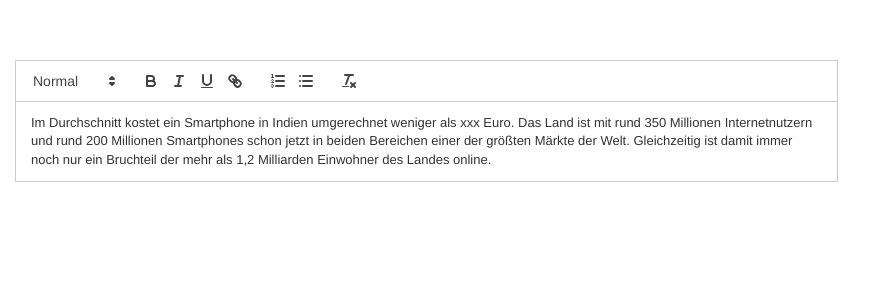
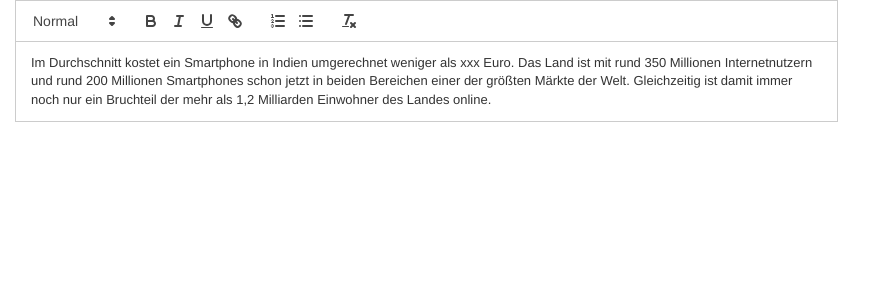
Before and after one commit to martinvirtel/tickertools-hackathon-kontextmaschine, a Jekyll site: the page build/index.html, which Jekyll copies as it is, in a window 1280 px wide. Shown: the top 300 px of the page, without its empty margins (0-886 px from the left). Built offline with Jekyll 4.4.1, drawn with Linux system fonts in a browser that asks for light colours.

Commit message:
built from commit 7857ebc4552ee186e42a465726a0b07134032c47

```diff
--- a/build/index.html
+++ b/build/index.html
@@ -31,8 +31,6 @@
     <div id="container-editor" class="container-fluid">
       <div class="row" id="editorrow">
           <div class="col-xs-8">
-              <div style="height:60px">
-              </div>
                 <div data-toggle="popover" data-trigger="manual" data-html="true" data-container="body" data-content="" id="editor">
                 <p class="lead">
                 Im Durchschnitt kostet ein Smartphone in Indien umgerechnet weniger als xxx Euro. Das Land ist mit rund 350 Millionen Internetnutzern und rund 200 Millionen Smartphones schon jetzt in beiden Bereichen einer der größten Märkte der Welt. Gleichzeitig ist damit immer noch nur ein Bruchteil der mehr als 1,2 Milliarden Einwohner des Landes online.
```
